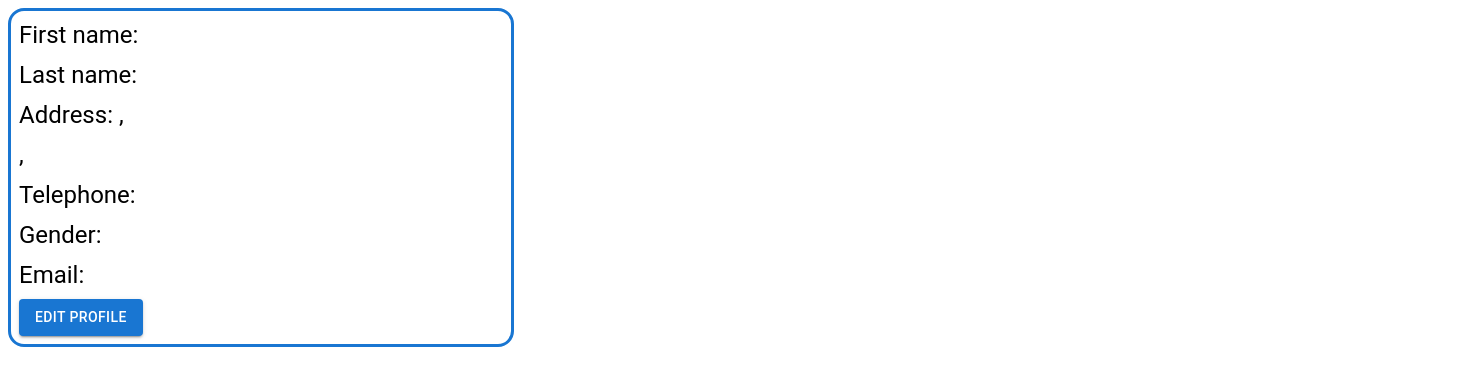
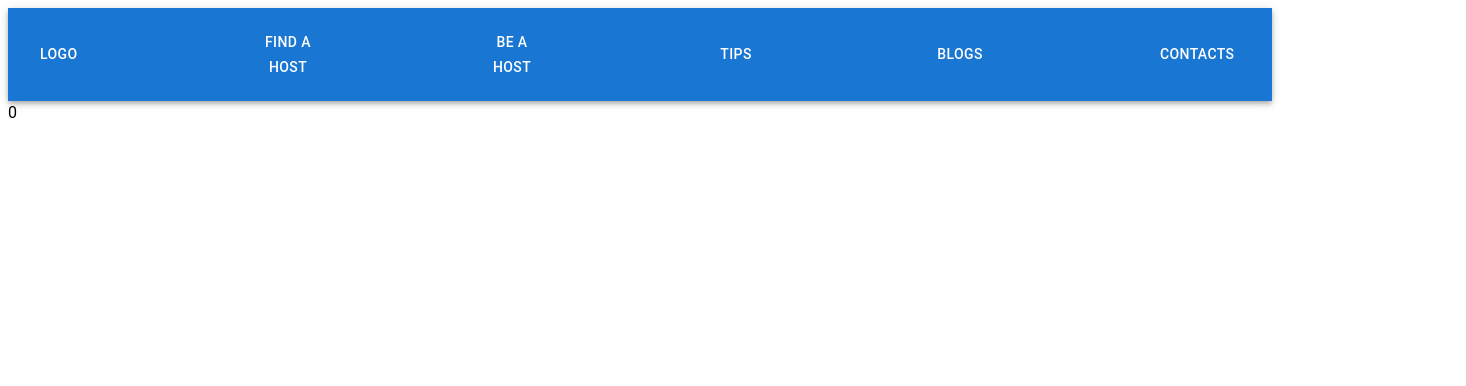
Before and after one commit to Latumi1192/pet_betreuung, a Next.js app: page / in a window 1280 px wide. Shown: the top 386 px of the page, 1466 px wide, since content can reach past the window. Built offline with nearby package versions, Linux system fonts and the light colour scheme.

Commit message:
Added useContext to transport UserID between Components

```diff
--- /dev/null
+++ b/context/UserID.tsx
@@ -0,0 +1,13 @@
+import React, { createContext, useState } from "react";
+
+export const UserID = createContext({
+  uid: 0,
+  setUID: (uid: number) => {},
+});
+
+type UserProviderProps = { children: React.ReactNode };
+
+export const UserProvider: React.FC<UserProviderProps> = ({ children }) => {
+  const [uid, setUID] = useState(0);
+  return <UserID.Provider value={{ uid, setUID }}>{children}</UserID.Provider>;
+};
--- a/features/user/data/UserRepository.ts
+++ b/features/user/data/UserRepository.ts
@@ -8,7 +8,7 @@ export interface UserRepository {
   getUserFromID(uid: number): UserData;
   deleteUser(user: UserData): boolean;
   generateID(): number;
-  isRegistered(account: string, password: string): boolean;
+  isRegistered(account: string, password: string): UserData;
   findPassword(email: string): string;
   editUserData(uid: number, form: any): boolean;
 }
--- a/features/user/data/UserRepositoryImpl.ts
+++ b/features/user/data/UserRepositoryImpl.ts
@@ -5,6 +5,22 @@ import { UserRepository } from "./UserRepository";
 export class UserRepositoryImpl implements UserRepository {
   userDB: UserData[] = [];
   emptyDB: UserData[] = [];
+  emptyUserData: UserData = {
+    firstname: "",
+    lastname: "",
+    addresse: "",
+    zipcode: 0,
+    city: "",
+    country: "",
+    telephone: 0,
+    gender: "",
+    account: "",
+    password: "",
+    email: "",
+    profilepicture: "",
+    uid: 0,
+    pet: [],
+  };
 
   editUserData(uid: number, form: any): boolean {
     let tmpUserData = this.getUserFromID(uid);
@@ -49,7 +65,7 @@ export class UserRepositoryImpl implements UserRepository {
     console.log(this.userDB);
   }
 
-  isRegistered(account: string, password: string): boolean {
+  isRegistered(account: string, password: string): UserData {
     if (
       account === null ||
       password === null ||
@@ -59,15 +75,14 @@ export class UserRepositoryImpl implements UserRepository {
       throw new Error("Check parameter");
 
     this.userDB = this.getUserDB();
-
     for (let i = 0; i < this.userDB.length; i++) {
       if (
         this.userDB[i].account === account &&
         this.userDB[i].password === password
       )
-        return true;
+        return this.userDB[i];
     }
-    return false;
+    return this.emptyUserData;
   }
 
   addUser(user: UserData): boolean {
--- a/features/user/domain/services/UserService.ts
+++ b/features/user/domain/services/UserService.ts
@@ -6,7 +6,7 @@ export interface UserService {
   createUserData(userData: UserData, passwordagain: string): boolean;
   createPetData(form: any): boolean;
   signupWarning(userData: UserData, passwordagain: string): string;
-  isRegistered(form: any): boolean;
+  isRegistered(form: any): UserData;
   recoverPassword(email: string): string;
   editProfile(uid: number, form: any): boolean;
 }
--- a/features/user/domain/services/UserServiceImpl.ts
+++ b/features/user/domain/services/UserServiceImpl.ts
@@ -9,7 +9,7 @@ export class UserServiceImpl implements UserService {
   accountRe = new RegExp("^[\\w.-]{7,19}[0-9a-zA-Z]$");
   passwordRe = new RegExp("^^[\\w.-]{7,19}[0-9a-zA-Z]$");
 
-  isRegistered(form: any): boolean {
+  isRegistered(form: any): UserData {
     return this.userRepo.isRegistered(form.account, form.password);
   }
 
--- a/features/user/presentation/components/LandingPage.tsx
+++ b/features/user/presentation/components/LandingPage.tsx
@@ -1,5 +1,17 @@
+import { Typography } from "@mui/material";
 import * as React from "react";
-import PageBar from "../../../../components/PageBar";
+import { useContext } from "react";
+import PageBar from "./PageBar";
+import { UserID } from "../../../../context/UserID";
 export default function LandingPage() {
-  return <PageBar />;
+  const { uid, setUID } = useContext(UserID);
+
+  return (
+    <div>
+      <PageBar />
+      <div>
+        <Typography>{uid}</Typography>
+      </div>
+    </div>
+  );
 }
--- a/components/PageBar.tsx
+++ b/features/user/presentation/components/PageBar.tsx
@@ -9,9 +9,15 @@ import IconButton from "@mui/material/IconButton/IconButton";
 import { AccountCircle } from "@mui/icons-material";
 import Menu from "@mui/material/Menu/Menu";
 import MenuItem from "@mui/material/MenuItem/MenuItem";
+import { UserRepositoryImpl } from "../../data/UserRepositoryImpl";
+import { UserID } from "../../../../context/UserID";
+import { useContext } from "react";
 
 export default function PageBar() {
+  const { uid, setUID } = useContext(UserID);
+
   const router = useRouter();
+  const userRepo = new UserRepositoryImpl();
   const [signin, setSignIn] = React.useState(false);
   const [anchorEl, setAnchorEl] = React.useState<null | HTMLElement>(null);
 
@@ -22,6 +28,12 @@ export default function PageBar() {
   const handleClose = () => {
     setAnchorEl(null);
   };
+
+  React.useEffect(() => {
+    const foundUserID = userRepo.getUserFromID(uid);
+    if (uid != 0) setSignIn(true);
+  }, []);
+
   return (
     <Box sx={{ flexGrow: 1 }}>
       <AppBar position="static">
@@ -85,10 +97,17 @@ export default function PageBar() {
                 open={Boolean(anchorEl)}
                 onClose={handleClose}
               >
-                <MenuItem onClick={handleClose}>Profile</MenuItem>
+                <MenuItem
+                  onClick={() => {
+                    router.push("/userprofile");
+                  }}
+                >
+                  Profile
+                </MenuItem>
                 <MenuItem
                   onClick={() => {
                     handleClose;
+                    setUID(0);
                     setSignIn(false);
                   }}
                 >
--- a/features/user/presentation/components/UserProfile.tsx
+++ b/features/user/presentation/components/UserProfile.tsx
@@ -5,14 +5,17 @@ import Typography from "@mui/material/Typography";
 import { UserData } from "../../domain/dto/UserData";
 import Button from "@mui/material/Button";
 import { useRouter } from "next/router";
+import { useContext } from "react";
+import { UserID } from "../../../../context/UserID";
 
 export default function UserProfile() {
   const userRepo = new UserRepositoryImpl();
   const [userData, setUserData] = React.useState<UserData>();
   const router = useRouter();
+  const { uid, setUID } = useContext(UserID);
 
   React.useEffect(() => {
-    const foundUserData = userRepo.getUserFromID(734477);
+    const foundUserData = userRepo.getUserFromID(uid);
     setUserData(foundUserData);
   }, []);
 
--- /dev/null
+++ b/pages/_app.tsx
@@ -0,0 +1,12 @@
+import { AppProps } from "next/app";
+import { UserProvider } from "../context/UserID";
+
+function Application({ Component, pageProps }: AppProps) {
+  return (
+    <UserProvider>
+      <Component {...pageProps} />
+    </UserProvider>
+  );
+}
+
+export default Application;
--- a/pages/index.tsx
+++ b/pages/index.tsx
@@ -2,7 +2,7 @@ import LandingPage from "../features/user/presentation/components/LandingPage";
 import UserProfile from "../features/user/presentation/components/UserProfile";
 
 const Home = () => {
-  return <UserProfile />;
+  return <LandingPage />;
 };
 
 export default Home;
--- a/pages/profile/indext.tsx
+++ b/pages/userprofile/indext.tsx
@@ -2,7 +2,7 @@ import { Grid } from "@mui/material";
 import React from "react";
 import UserProfile from "../../features/user/presentation/components/UserProfile";
 
-const ProfilePage = () => {
+const PasswordRecoverPage = () => {
   return (
     <Grid
       container
@@ -19,4 +19,4 @@ const ProfilePage = () => {
   );
 };
 
-export default ProfilePage;
+export default PasswordRecoverPage;
```
Also changed, not shown: features/user/presentation/components/SignInForm.tsx (+9 -3 lines).
